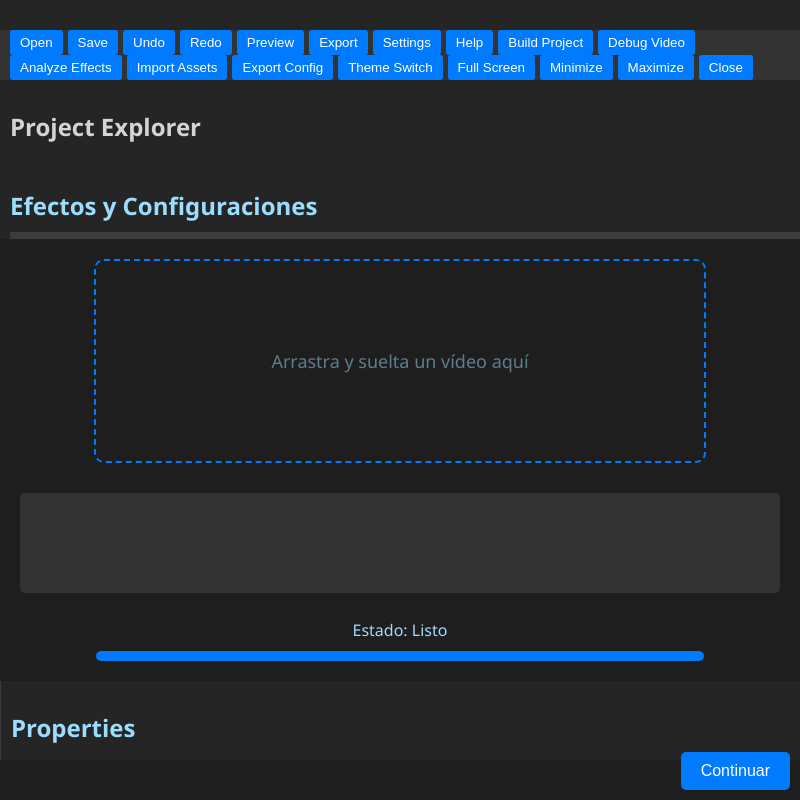
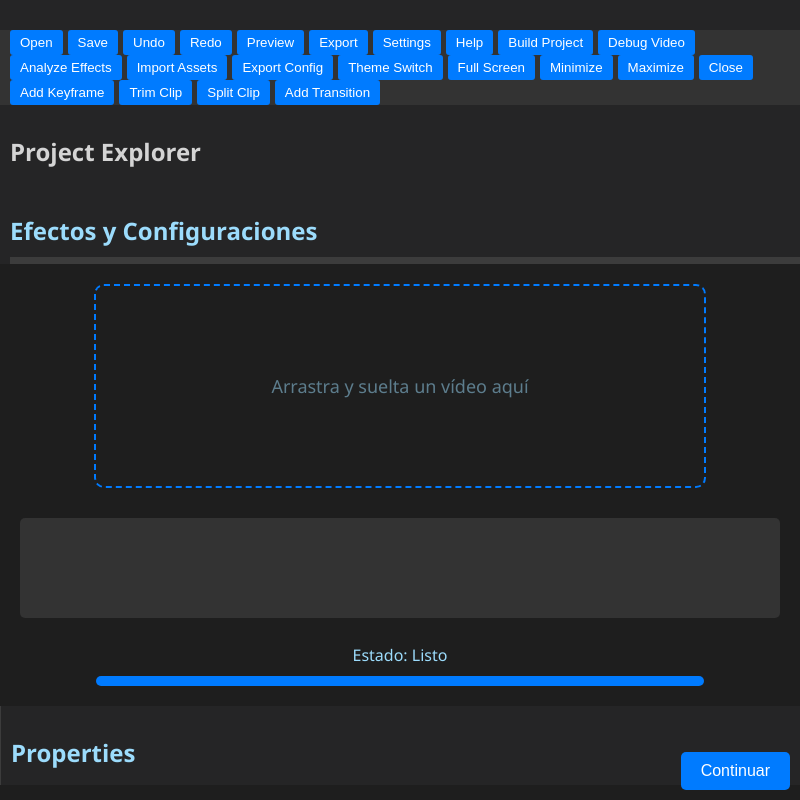
Before and after one commit to BX-SABMAINHUB/As-Editor, an Electron app: page index.html in a window 800 px wide. Shown: the top 800 px of the page. Drawn offline with Linux system fonts and the light colour scheme.

Commit message:
Update index.html

```diff
--- a/index.html
+++ b/index.html
@@ -3,12 +3,12 @@
 <head>
   <meta charset="UTF-8">
   <meta name="viewport" content="width=device-width, initial-scale=1.0">
-  <title>AS-Editor PRO v1.2</title>
+  <title>AS-Editor PRO v1.3 - CapCut-like Editor</title>
   <link rel="stylesheet" href="style.css">
 </head>
 <body>
   <div id="menu-bar" class="menu-bar">
-    <!-- Custom menu if Electron menu not sufficient -->
+    <!-- Custom menu if needed -->
   </div>
   <div id="toolbar" class="toolbar">
     <button onclick="ipcRenderer.send('open-video-dialog')">Open</button>
@@ -19,7 +19,6 @@
     <button>Export</button>
     <button>Settings</button>
     <button>Help</button>
-    <!-- More buttons like VS: Build, Debug, etc. stubs -->
     <button>Build Project</button>
     <button>Debug Video</button>
     <button>Analyze Effects</button>
@@ -30,6 +29,10 @@
     <button>Minimize</button>
     <button>Maximize</button>
     <button>Close</button>
+    <button>Add Keyframe</button>
+    <button>Trim Clip</button>
+    <button>Split Clip</button>
+    <button>Add Transition</button>
   </div>
   <div class="container">
     <div class="left-sidebar">
@@ -38,7 +41,6 @@
         <li>Video Assets</li>
         <li>Effects Library</li>
         <li>Timeline Layers</li>
-        <!-- More like VS -->
         <li>Solution Items</li>
         <li>References</li>
         <li>Properties</li>
```
